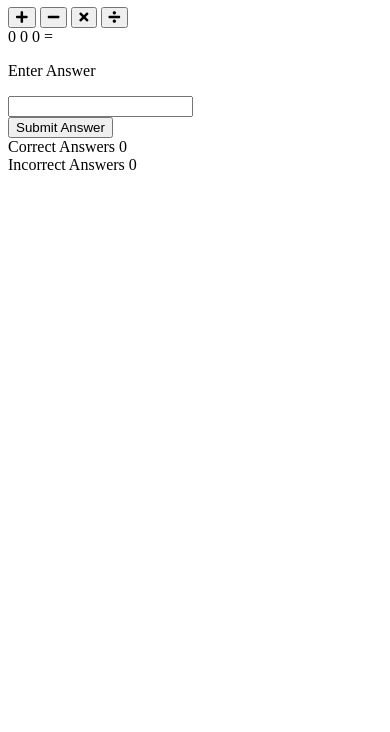
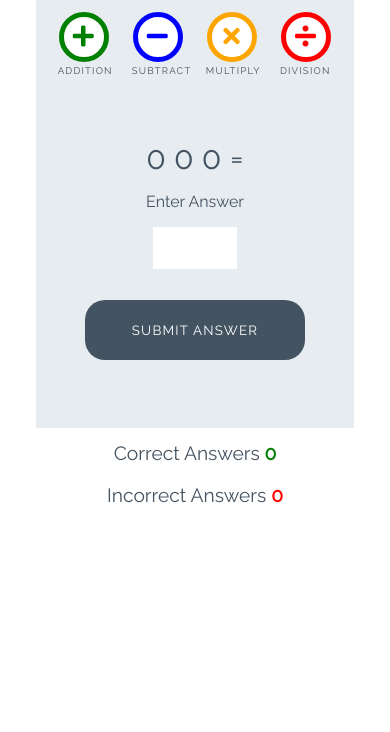
Before and after one commit to murtovski/Love-Maths, a plain HTML site: page index.html in a window 390 px wide. Shown: the part 112-844 px from the top of the page. Drawn offline with Linux system fonts and the light colour scheme.

Commit message:
added style to the game

```diff
--- a/assets/css/style.css
+++ b/assets/css/style.css
@@ -0,0 +1,252 @@
+/* --------- Global style */
+
+body {
+    background-color: white;
+    font-family: "Raleway", sans-serif;
+    color: #445361;
+    text-align: center;
+}
+
+/* --------- Heading */
+
+.heading {
+    text-align: center;
+    font-size: 2.5rem;
+}
+
+.logo {
+    height: 40px;
+    padding-right: 5px;
+}
+
+/* --------- Game layout */
+
+.game-area {
+    background-color: #E6ECF0;
+    box-sizing: border-box;
+    width: 85%;
+    height: 65vh;
+    max-height: 450px;
+    max-width: 830px;
+    margin-left: auto;
+    margin-right: auto;
+    padding: 1%;
+}
+
+.question-area {
+    width: 50%;
+    font-size: 2rem;
+    margin: auto;
+    padding: 50px 0;
+}
+
+.question-area span {
+    padding: 0 15px;
+}
+
+.score-area {
+    margin: 5px auto;
+    width: 60%;
+    font-size: 1.2rem;
+}
+
+.controls-area {
+    width: 85%;
+    margin: 30px auto;
+}
+
+#score {
+    color: green;
+    font-weight: bold;
+}
+
+#incorrect {
+    color: red;
+    font-weight: bold;
+}
+
+.answer-message {
+    display: none;
+    font-size: 1rem;
+}
+
+#answer-box {
+    border: none;
+    color: #445361;
+    display: inline-block;
+    height: 40px;
+    width: 80px;
+    font-size: 1.2rem;
+}
+
+.scores {
+    display: inline-block;
+    padding: 25px;
+}
+
+/* --------- Buttons */
+
+.btn {
+    width: 220px;
+    height: 60px;
+    font-family: "Raleway", sans-serif;
+    text-transform: uppercase;
+    letter-spacing: 1.2px;
+    color: white;
+}
+
+.btn:focus {
+    outline: none;
+}
+
+.btn--big {
+    padding-top: 10px;
+    border-radius: 50%;
+    background-color: white;
+    border: 10px solid;
+    width: 100px;
+    height: 100px;
+    font-size: 3.2rem;
+    margin: 0 30px;
+    transition: all 0.5s;
+}
+
+.btn--big::after{
+    content: attr(data-type);
+    font-size: 1rem;
+    color: #445361;
+    position: relative;
+    left: -0.5em;
+}
+
+.btn--blue {
+    border-color: blue;
+    color: blue;
+}
+
+.btn--blue:active,
+.btn--blue:hover {
+    background-color: darkblue;
+    color: white;
+}
+
+.btn--orange {
+    border-color: orange;
+    color: orange;
+}
+
+.btn--orange:active,
+.btn--orange:hover {
+    background-color: darkorange;
+    color: white;
+}
+
+.btn--red {
+    border-color: red;
+    color: red;
+}
+
+.btn--red:active,
+.btn--red:hover {
+    background-color: darkred;
+    color: white;
+}
+
+.btn--green {
+    border-color: green;
+    color: green;
+}
+
+.btn--green:active,
+.btn--green:hover {
+    background-color: darkgreen;
+    color: white;
+}
+
+.btn--gray {
+    margin-top: 25px;
+    background-color: #445361;
+    border: 1px transparent;
+    border-radius: 20px;
+}
+
+.btn--gray:active,
+.btn--gray:hover {
+    background-color: #0d1013;
+}
+
+/* --------- Media queries */
+
+@media (max-width: 414px) {
+    .controls-area {
+        width: 100%;
+    }
+
+    .btn--big {
+        margin: 0 10px;
+        padding: 5px;
+        border: 5px solid;
+        width: 50px;
+        height: 50px;
+        font-size: 1.5rem;
+    }
+
+    .btn--big::after {
+        font-size: 0.6rem;
+        left: -0.7rem;
+    }
+
+    .question-area {
+        padding: 10% 0;
+        width: 100%;
+    }
+
+    .question-area span {
+        padding: 0;
+    }
+
+    .answer-message {
+        display: block;
+    }
+
+    #answer-box {
+        display: block;
+        margin: 0 auto;
+    }
+    .btn--gray {
+        margin-top: 0;
+    }
+
+    .score-area {
+        width: 100%;
+    }
+
+    .scores {
+        margin: 0.5em auto;
+        display: block;
+        padding: 5px;
+    }
+
+    .heading {
+        font-size: 2rem;
+    }
+}
+
+@media (max-width: 320px) {
+    .game-area {
+        height: 70vh;
+    }
+
+    .controls-area {
+        width: 75%;
+        margin: 10px auto;
+    }
+
+    .btn--big {
+        margin: 10px 10px;
+    }
+    .question-area {
+        padding: 10px 0;
+    }
+
+}
--- a/index.html
+++ b/index.html
@@ -18,16 +18,16 @@
     </h1>
     <div class="game-area">
         <div class="controls-area">
-            <button class="btn big--btn btn--green">
+            <button data-type="addition" class="btn btn--big btn--green">
                 <i class="fas fa-plus"></i>
             </button>
-            <button class="btn big--btn btn--blue">
+            <button data-type="subtract" class="btn btn--big btn--blue">
                 <i class="fas fa-minus"></i>
             </button>
-            <button class="btn big--btn btn--orange">
+            <button data-type="multiply" class="btn btn--big btn--orange">
                 <i class="fas fa-times"></i>
             </button>
-            <button class="btn big--btn btn--red">
+            <button data-type="division" class="btn btn--big btn--red">
                 <i class="fas fa-divide"></i>
             </button>
         </div>
@@ -39,11 +39,11 @@
             <p class="answer-message">Enter Answer</p>
             <input type="number" name="answer-box" id="answer-box">
         </div>
-        <button class="btn btn--gray">Submit Answer</button>
+        <button data-type="submit" class="btn btn--gray">Submit Answer</button>
     </div>
     <div class="score-area">
-        <div class="scores">Correct Answers <span id="score">0</span></div>
-        <div class="scores">Incorrect Answers <span id="incorrect">0</span></div>
+        <p class="scores">Correct Answers <span id="score">0</span></p>
+        <p class="scores">Incorrect Answers <span id="incorrect">0</span></p>
     </div>
 
     <script src="/assets/js/script.js"></script>
```
